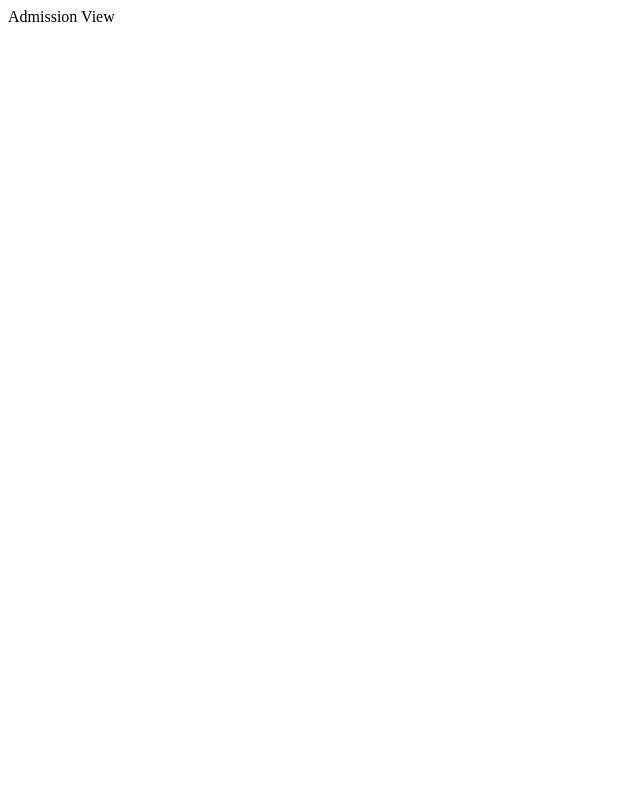
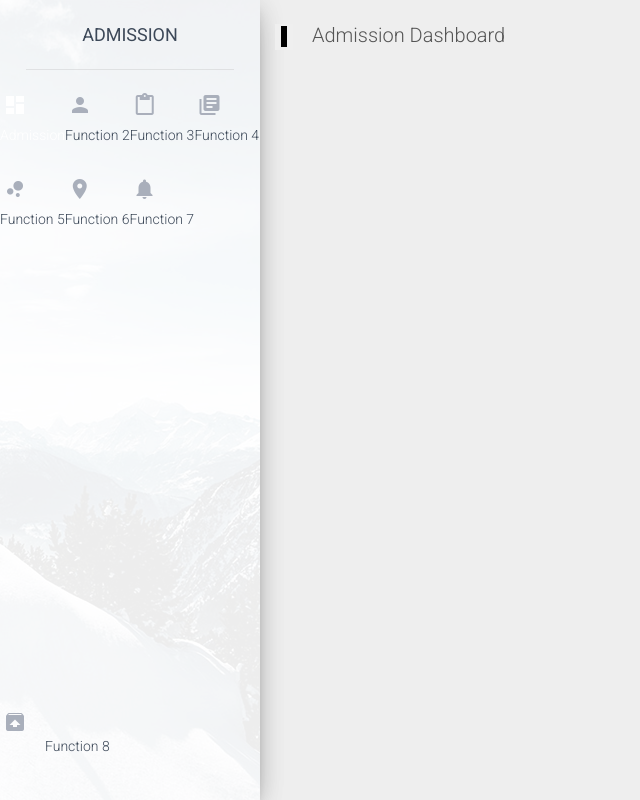
Before and after one commit to Akshat4112/SchoolErp, a CodeIgniter app: the page made by application/views/dashboard/examples/admission_view.php in a window 1280 px wide. Before the commit the part shown is almost empty. Shown: the whole page, without its empty margins (0-640 px from the left). Run offline with CodeIgniter, Linux system fonts and the light colour scheme; style sheets or scripts are compiled from the project's sources; some libraries are stand-ins or nearby versions.

Commit message:
admission view created

```diff
--- a/application/controllers/dashboard.php
+++ b/application/controllers/dashboard.php
@@ -12,7 +12,7 @@
 
     }
     public function admission_view(){
-    	$this->load->view('admission_view');
+    	$this->load->view('dashboard/examples/admission_view');
     }
     public function logout(){
         session_destroy();
--- a/application/views/dashboard/examples/admission_view.php
+++ b/application/views/dashboard/examples/admission_view.php
@@ -1,3 +1,150 @@
-<?php
-echo 'Admission View';
-?>
+<!doctype html>
+<html lang="en">
+<head>
+	<meta charset="utf-8" />
+	<link rel="apple-touch-icon" sizes="76x76" href="<?php base_url();?>public/assets/img/apple-icon.png" />
+	<link rel="icon" type="image/png" href="<?php base_url();?>public/assets/img/favicon.png" />
+	<meta http-equiv="X-UA-Compatible" content="IE=edge,chrome=1" />
+
+	<title>Admission</title>
+
+	<meta content='width=device-width, initial-scale=1.0, maximum-scale=1.0, user-scalable=0' name='viewport' />
+    <meta name="viewport" content="width=device-width" />
+
+    <!-- Bootstrap core CSS     -->
+    <link href="<?php base_url();?>public/assets/css/bootstrap.min.css" rel="stylesheet" />
+
+    <!--  Material Dashboard CSS    -->
+    <link href="<?php base_url();?>public/assets/css/material-dashboard.css" rel="stylesheet"/>
+
+    <!--  CSS for Demo Purpose, don't include it in your project     -->
+    <link href="<?php base_url();?>public/assets/css/demo.css" rel="stylesheet" />
+
+    <!--     Fonts and icons     -->
+    <link href="http://maxcdn.bootstrapcdn.com/font-awesome/latest/css/font-awesome.min.css" rel="stylesheet">
+    <link href='http://fonts.googleapis.com/css?family=Roboto:400,700,300|Material+Icons' rel='stylesheet' type='text/css'>
+</head>
+
+<body>
+
+	<div class="wrapper">
+
+	    <div class="sidebar" data-color="purple" data-image="../assets/img/sidebar-1.jpg">
+			<!--
+		        Tip 1: You can change the color of the sidebar using: data-color="purple | blue | green | orange | red"
+
+		        Tip 2: you can also add an image using data-image tag
+		    -->
+			<div class="logo">
+				<a href="http://www.futureheadtech.com" class="simple-text">
+					Admission
+				</a>
+			</div>
+
+	    	<div class="sidebar-wrapper">
+	            <ul class="nav">
+	                <li class="active">
+	                    <a href="<?php site_url('admission_view'); ?>">
+	                        <i class="material-icons">dashboard</i>
+	                        <p>Admission</p>
+	                    </a>
+	                </li>
+	                <li>
+	                    <a href="icons.php">
+	                        <i class="material-icons">person</i>
+	                        <p>Function 2</p>
+	                    </a>
+	                </li>
+	                <li>
+	                    <a href="table.html">
+	                        <i class="material-icons">content_paste</i>
+	                        <p>Function 3</p>
+	                    </a>
+	                </li>
+	                <li>
+	                    <a href="typography.html">
+	                        <i class="material-icons">library_books</i>
+	                        <p>Function 4</p>
+	                    </a>
+	                </li>
+	                <li>
+	                    <a href="icons.html">
+	                        <i class="material-icons">bubble_chart</i>
+	                        <p>Function 5</p>
+	                    </a>
+	                </li>
+	                <li>
+	                    <a href="maps.html">
+	                        <i class="material-icons">location_on</i>
+	                        <p>Function 6</p>
+	                    </a>
+	                </li>
+	                <li>
+	                    <a href="notifications.html">
+	                        <i class="material-icons text-gray">notifications</i>
+	                        	<p>Function 7</p>
+	                    </a>
+	                </li>
+					<li class="active-pro">
+	                    <a href="upgrade.html">
+	                        <i class="material-icons">unarchive</i>
+	                        <p>Function 8</p>
+	                    </a>
+	                </li>
+	            </ul>
+	    	</div>
+	    </div>
+
+	    <div class="main-panel">
+			<nav class="navbar navbar-transparent navbar-absolute">
+				<div class="container-fluid">
+					<div class="navbar-header">
+						<button type="button" class="navbar-toggle" data-toggle="collapse">
+							<span class="sr-only">Toggle navigation</span>
+							<span class="icon-bar"></span>
+							<span class="icon-bar"></span>
+							<span class="icon-bar"></span>
+						</button>
+						<a class="navbar-brand" href="#">Admission Dashboard</a>
+					</div>
+
+
+
+
+
+
+		</div>
+	</div>
+
+</body>
+
+	<!--   Core JS Files   -->
+	<script src="../assets/js/jquery-3.1.0.min.js" type="text/javascript"></script>
+	<script src="../assets/js/bootstrap.min.js" type="text/javascript"></script>
+	<script src="../assets/js/material.min.js" type="text/javascript"></script>
+
+	<!--  Charts Plugin -->
+	<script src="<?php base_url();?>public/assets/js/chartist.min.js"></script>
+
+	<!--  Notifications Plugin    -->
+	<script src="<?php base_url();?>public/assets/js/bootstrap-notify.js"></script>
+
+	<!--  Google Maps Plugin    -->
+	<script type="text/javascript" src="https://maps.googleapis.com/maps/api/js"></script>
+
+	<!-- Material Dashboard javascript methods -->
+	<script src="<?php base_url();?>public/assets/js/material-dashboard.js"></script>
+
+	<!-- Material Dashboard DEMO methods, don't include it in your project! -->
+	<script src="<?php base_url();?>public/assets/js/demo.js"></script>
+
+	<script type="text/javascript">
+    	$(document).ready(function(){
+
+			// Javascript method's body can be found in assets/js/demos.js
+        	demo.initDashboardPageCharts();
+
+    	});
+	</script>
+
+</html>
```
